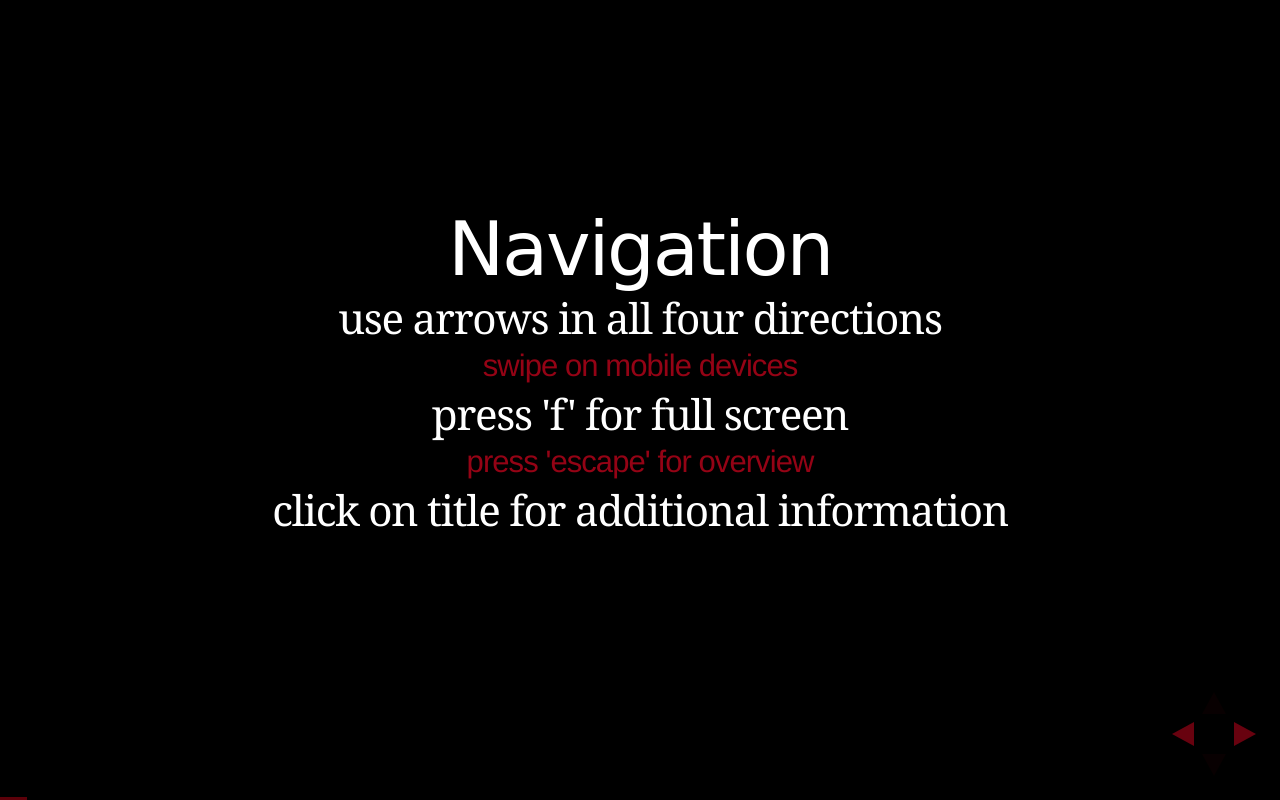
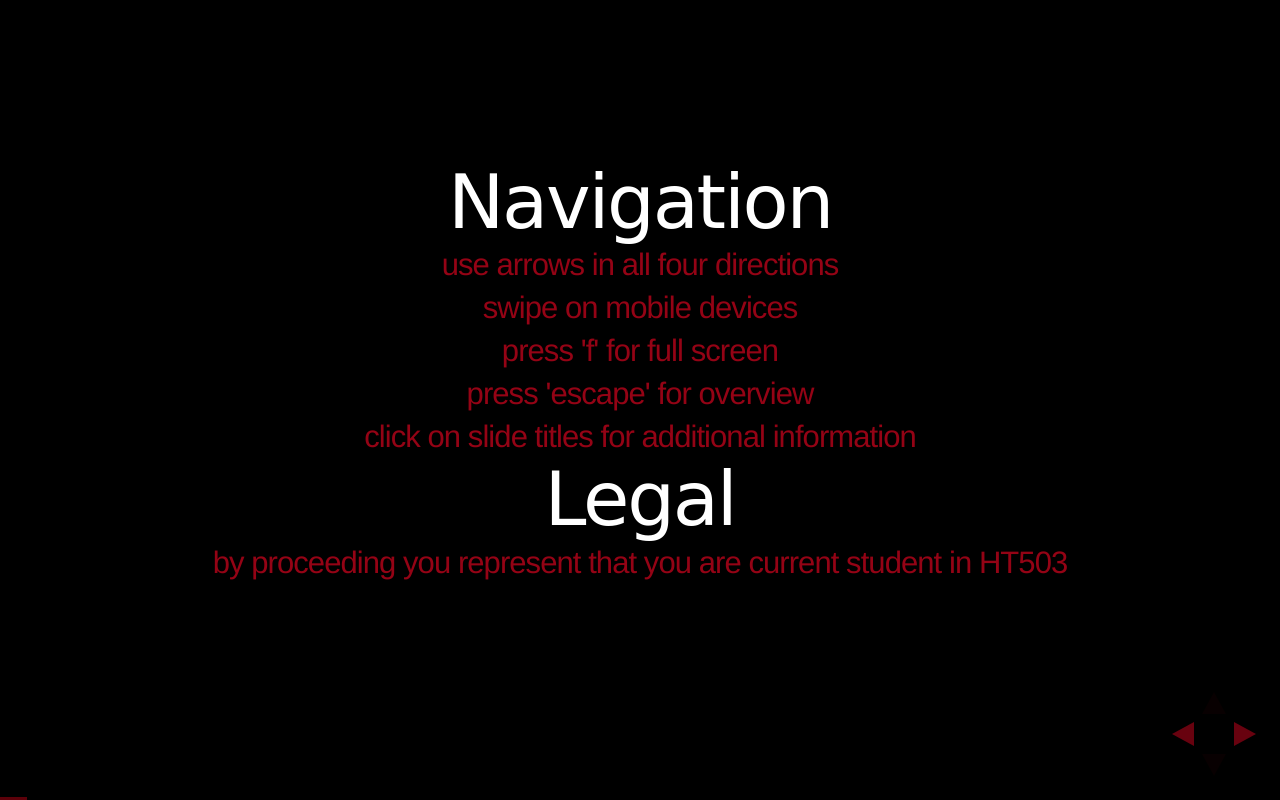
Before and after one commit to HT503/Carousel, a website: page index.html in a window 1280 px wide. Both pictures are taken after a click on the element 1251 px from the left and 734 px from the top of the page. Drawn offline with Linux system fonts and the light colour scheme; a web font is replaced by a local one.

Commit message:
horse & legal

```diff
--- a/index.html
+++ b/index.html
@@ -4,7 +4,7 @@
         <head>
                 <meta charset="utf-8">
 
-                <title>Apple Core Baltimore Who's Your Friend?'</title>
+                <title>horse on a stick</title>
 
                 <meta name="description" content="for images">
                 <meta name="author" content="Ajax">
@@ -48,15 +48,17 @@
 								<h3>conceived and designed by</h3>
 								<h2> David Pacini and Stiles Alexander</h2>
 								<p>use arrow to advance</p>
-								<h3>by proceeding you represent yourself as a current student in HT503</h3>
+
 						</section>
 						<section>
 								<h1>Navigation</h1>
-								<h2>use arrows in all four directions</h2>
+								<h3>use arrows in all four directions</h3>
 								<h3>swipe on mobile devices</h3>
-								<h2>press 'f' for full screen</h2>
+								<h3>press 'f' for full screen</h3>
 								<h3>press 'escape' for overview</h3>
-								<h2>click on title for additional information<h3>
+								<h3>click on slide titles for additional information<h3>
+									<h1>Legal</h1>
+									<h3>by proceeding you represent that you are current student in HT503</h3>
 						</section>
 						<section>
 							<section>
```
